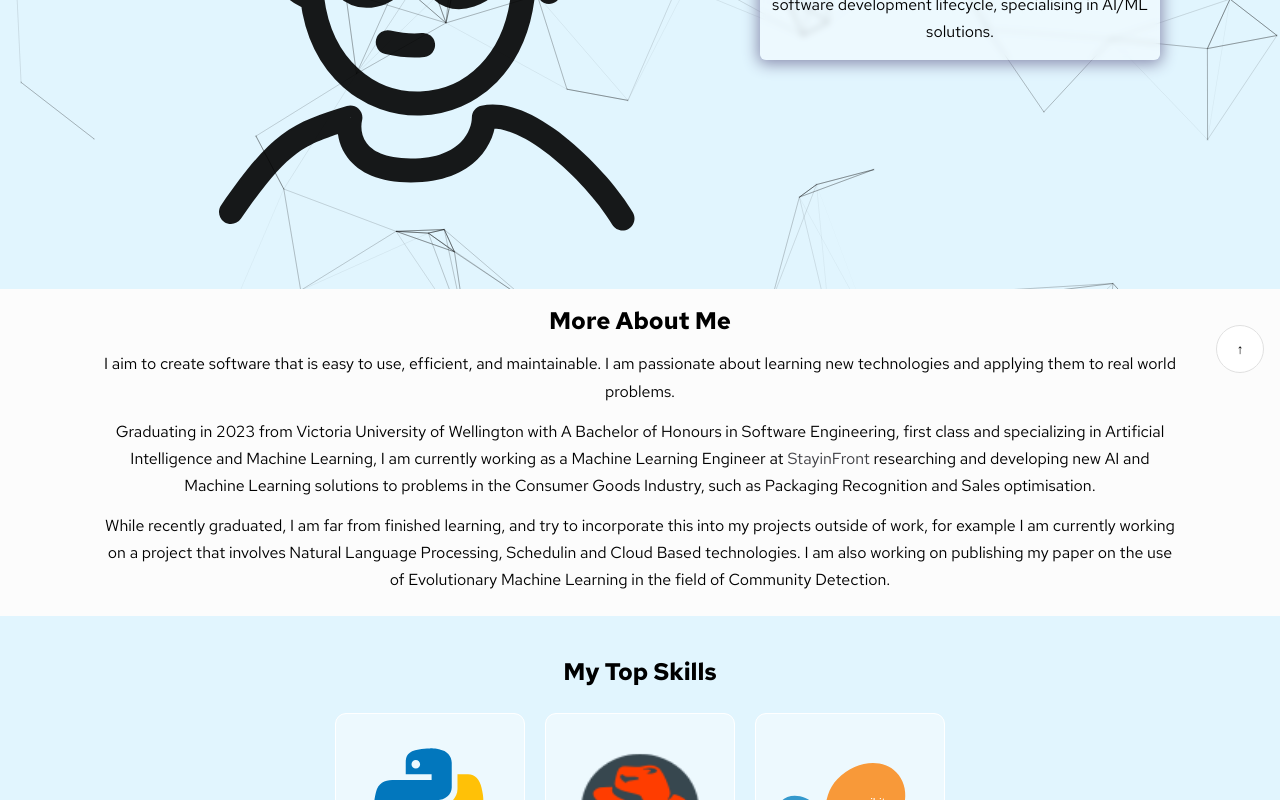
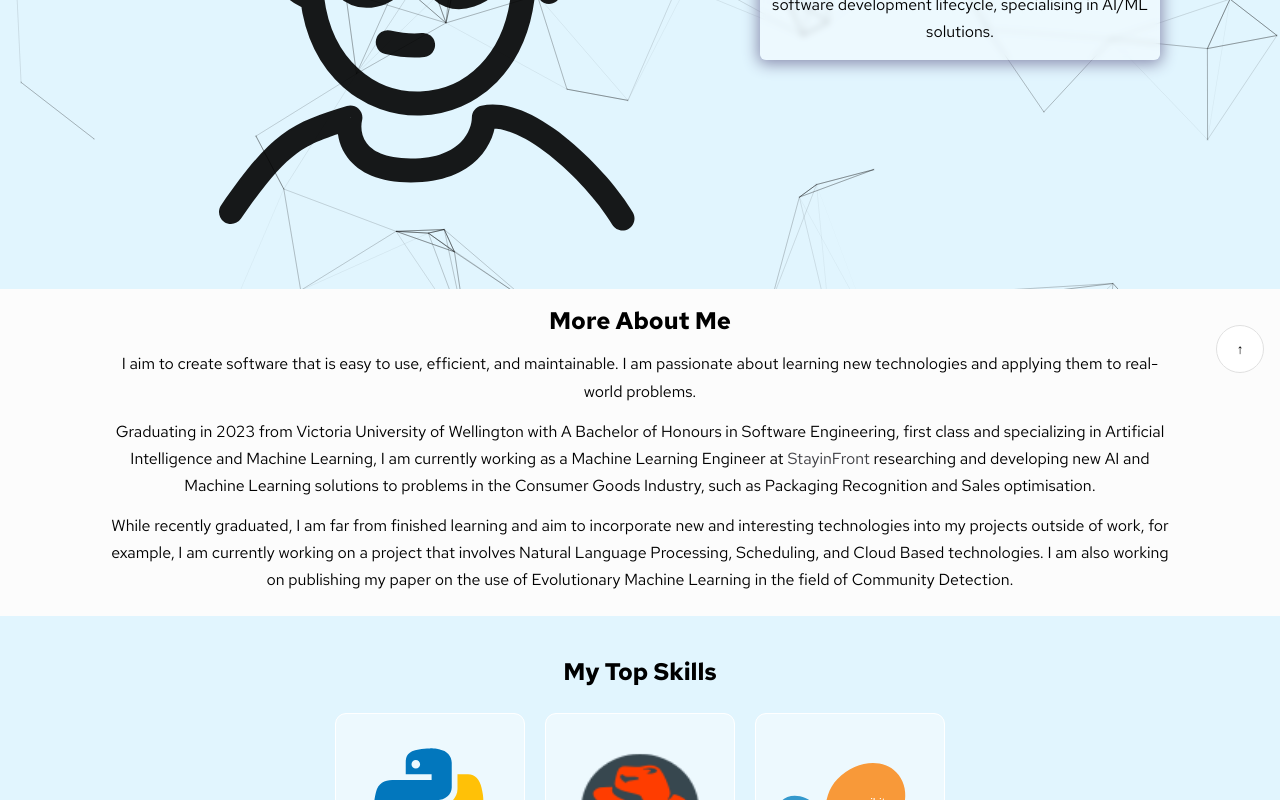
Before and after one commit to hephxtus/hephxtus.github.io, a React (Create React App) app: page / in a window 1280 px wide. Shown: the part 411-1211 px from the top of the page. Built offline with nearby package versions, Linux system fonts and the light colour scheme; a web font is replaced by a local one.

Commit message:
About My spelling and grammar fixes

```diff
--- a/src/App.tsx
+++ b/src/App.tsx
@@ -54,7 +54,7 @@ function About() {
     <p>
       I aim to create software that is easy to use, efficient, and
       maintainable. I am passionate about learning new technologies and
-      applying them to real world problems.
+      applying them to real-world problems.
     </p>
     <p>
       Graduating in 2023 from Victoria University of Wellington with A Bachelor of Honours in Software Engineering, first class and specializing in Artificial Intelligence and Machine Learning, I am currently working as
@@ -62,7 +62,7 @@ function About() {
       such as Packaging Recognition and Sales optimisation.
     </p>
     <p>
-      While recently graduated, I am far from finished learning, and try to incorporate this into my projects outside of work, for example I am currently working on a project that involves Natural Language Processing, Schedulin and Cloud Based technologies.
+      While recently graduated, I am far from finished learning and aim to incorporate new and interesting technologies into my projects outside of work, for example, I am currently working on a project that involves Natural Language Processing, Scheduling, and Cloud Based technologies.
       I am also working on publishing my paper on the use of Evolutionary Machine Learning in the field of Community Detection.
     </p>
 
```
